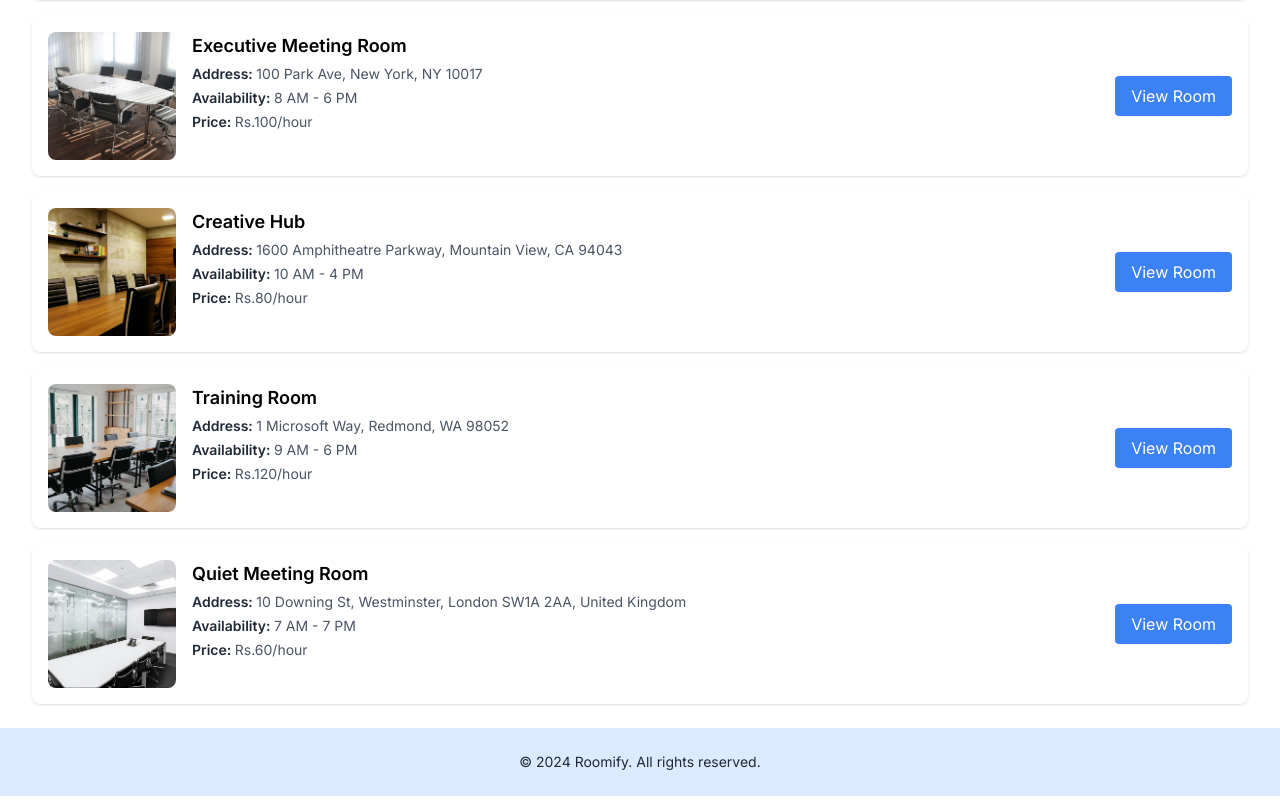
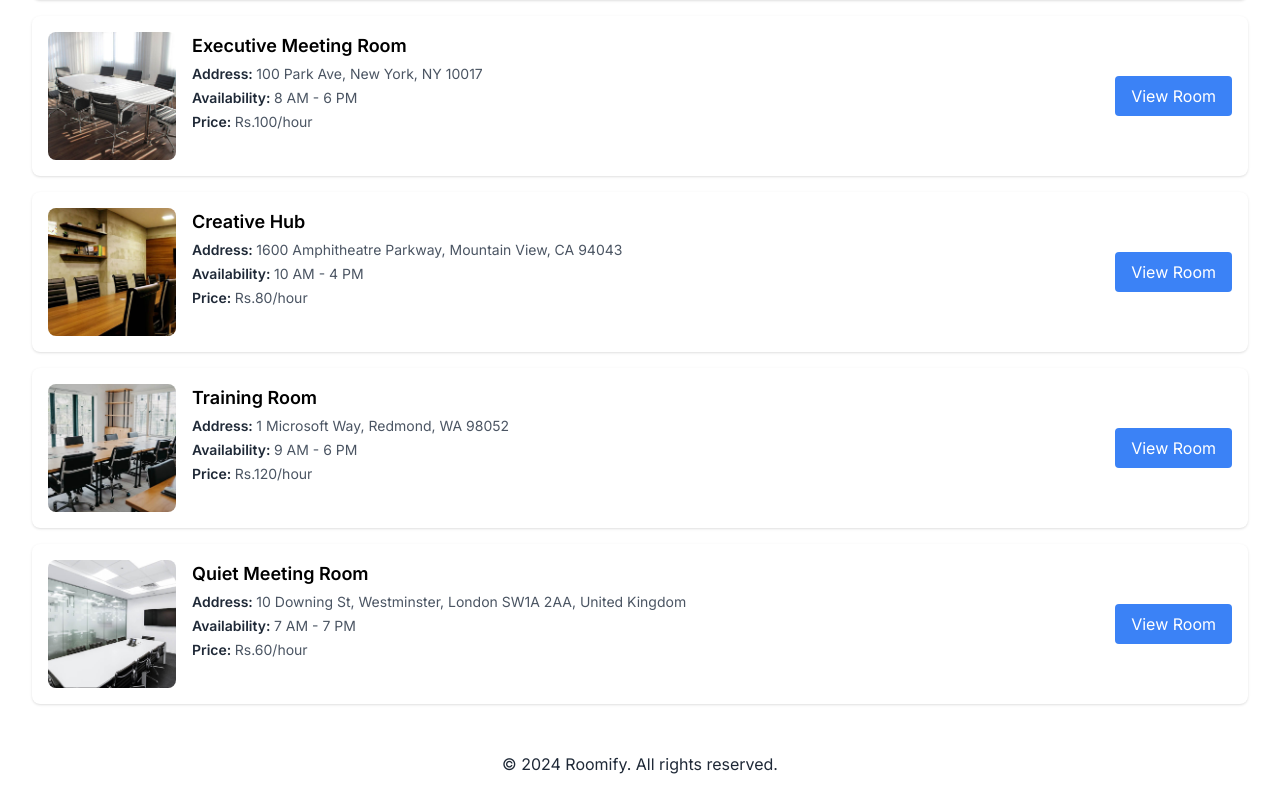
Before and after one commit to saatvik-10/Room-Booking-App, a Next.js app: page / in a window 1280 px wide. Shown: the part 332-1132 px from the top of the page. Built offline with nearby package versions, Linux system fonts and the light colour scheme.

Commit message:
fixes in footer

```diff
--- a/components/Footer.tsx
+++ b/components/Footer.tsx
@@ -4,9 +4,9 @@ const Footer = () => {
   const currYear = new Date().getFullYear();
 
   return (
-    <footer className='bg-blue-100 py-6'>
+    <footer className='py-6'>
       <div className='mx-auto max-w-7xl px-4 sm:px-6 lg:px-8'>
-        <p className='text-center text-sm text-gray-800'>
+        <p className='text-center text-md text-gray-800'>
           &copy; {currYear} Roomify. All rights reserved.
         </p>
       </div>
```
